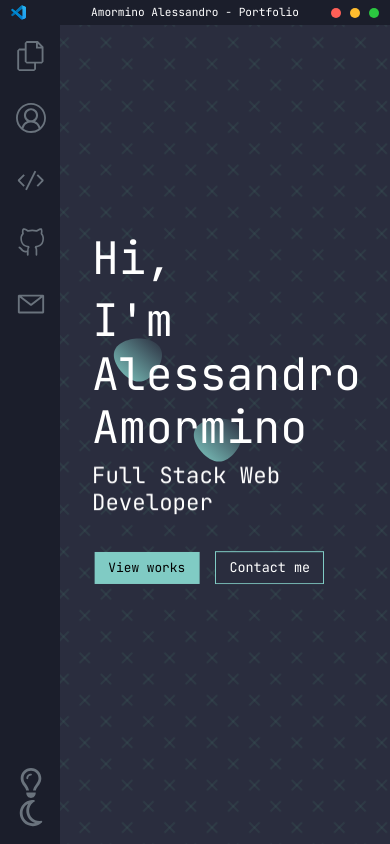
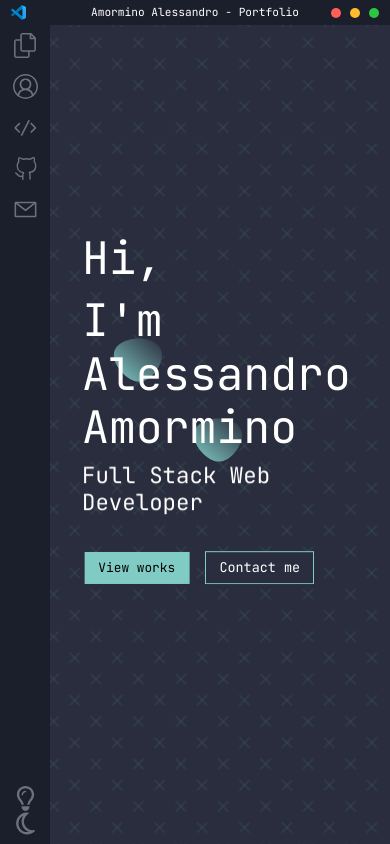
Before and after one commit to alessandroamormino/vite-boolfolio, a Vue app: page / in a window 390 px wide. Built offline with nearby package versions, Linux system fonts and the light colour scheme.

Commit message:
style: add responsive to side

```diff
--- a/src/components/AppSide.vue
+++ b/src/components/AppSide.vue
@@ -81,4 +81,22 @@ nav{
     }
   }
 }
+
+// *******************************************
+//                  RESPONSIVE
+// *******************************************
+@media only screen and (max-width: 576px){
+nav{
+  aside{
+    width: 50px;
+    .icon-container{
+      padding: .5em;
+      .side-icon{
+        width: 25px;
+        height: 25px;
+      }
+    }
+  }
+}
+}
 </style>
```
